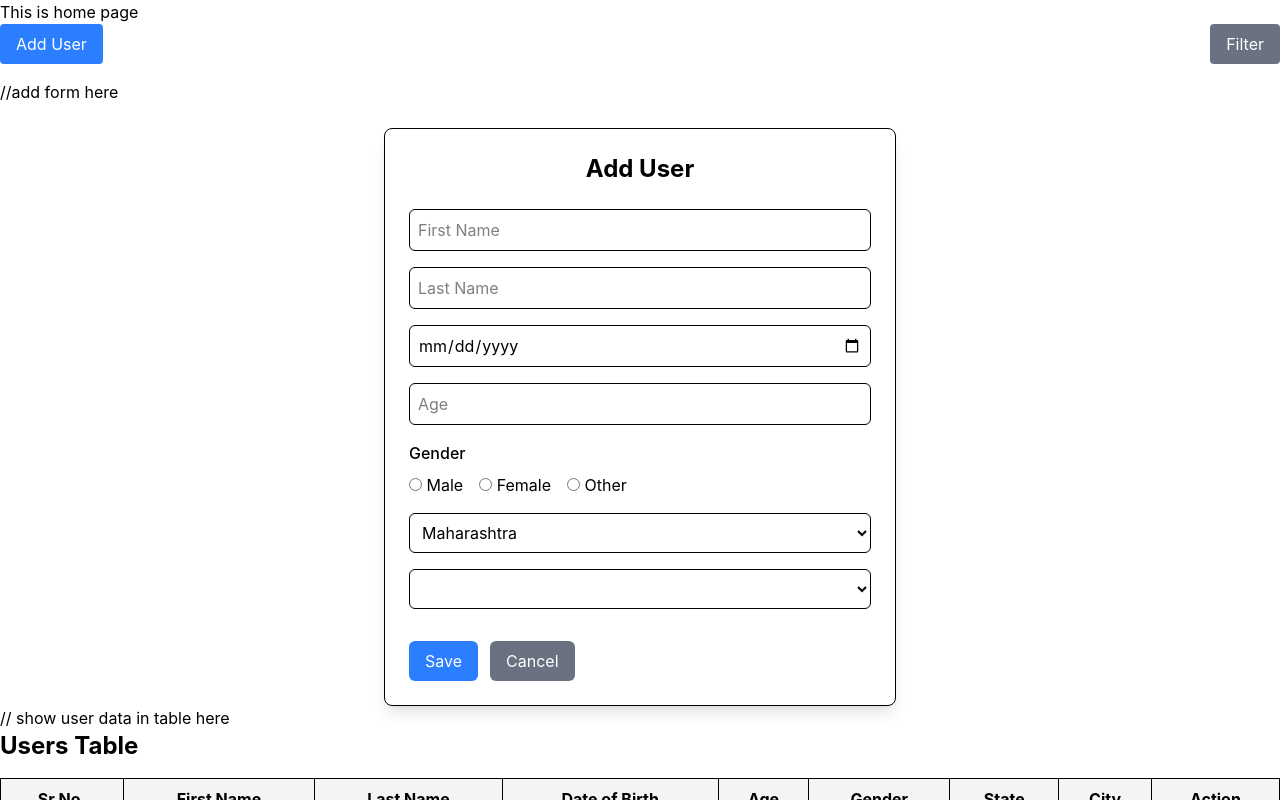
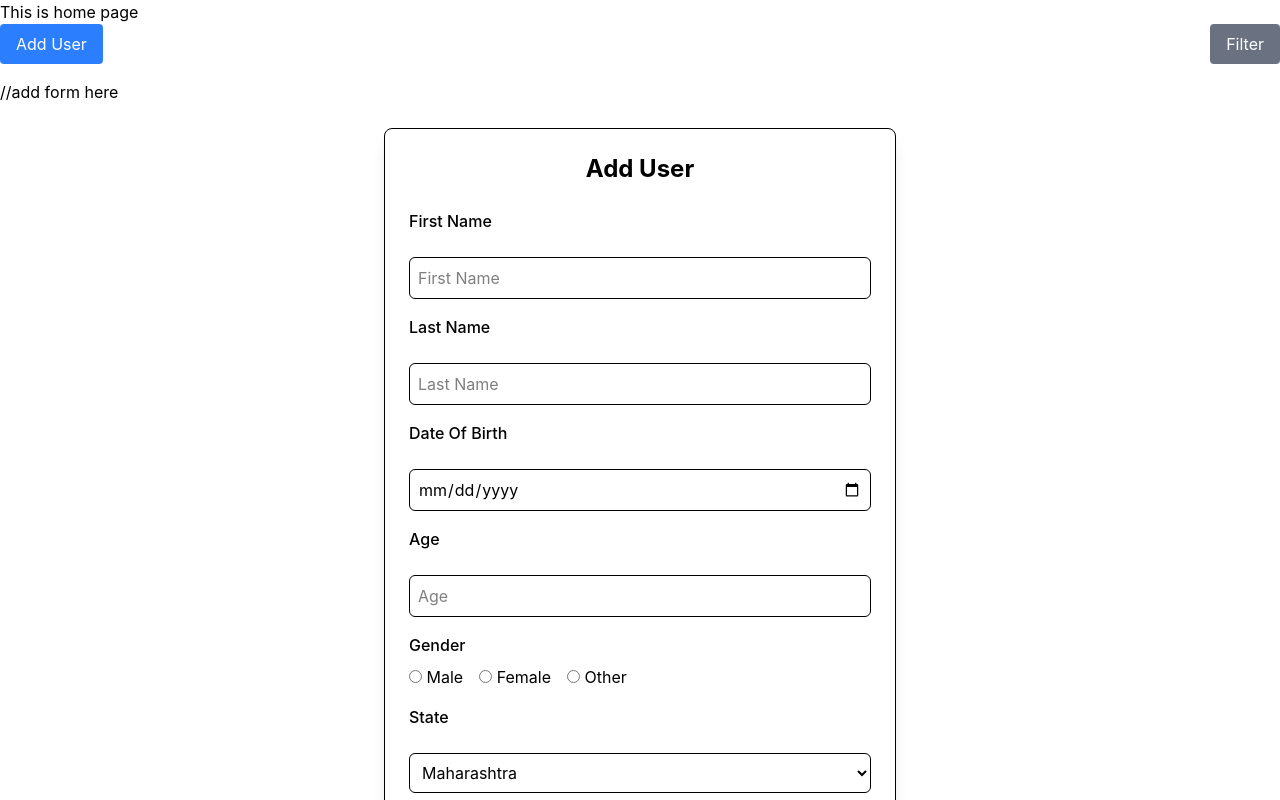
Before and after one commit to sapnamishra812/react-reudx-router, a React (Vite) app: page / in a window 1280 px wide. Both pictures are taken after a click on the button "Add User". Shown: the top 800 px of the page. Built offline with nearby package versions, Linux system fonts and the light colour scheme.

Commit message:
added validation

```diff
--- /dev/null
+++ b/src/users/customName.jsx
@@ -0,0 +1,15 @@
+function CustomName({ type, placeholder, value, onChange, className, label }) {
+  return (
+    <>
+      <label className="font-medium block mb-2">{label}</label>
+      <input
+        type={type}
+        placeholder={placeholder}
+        value={value}
+        className={className}
+        onChange={onChange}
+      />
+    </>
+  );
+}
+export default CustomName;
--- a/src/users/users.jsx
+++ b/src/users/users.jsx
@@ -1,5 +1,5 @@
 import React, { useState } from "react";
-
+import CustomName from "./customName";
 function Users() {
   const [firstName, setFirstName] = useState("");
   const [lastName, setLastName] = useState("");
@@ -11,6 +11,7 @@ function Users() {
   const [userData, setUserData] = useState([]);
   const [showForm, setShowForm] = useState(false);
   const [reset, setReset] = useState(false);
+  const [error, setError] = useState({});
 
   // click add button
   const clickToOpenForm = () => {
@@ -41,6 +42,50 @@ function Users() {
   };
   const addNewUser = (e) => {
     e.preventDefault();
+
+    //validation for firtsname
+    let newErrorMeg = {};
+    if (!firstName.trim()) {
+      newErrorMeg.firstName = "FirstName should not be empty";
+    } else if (firstName.length < 2) {
+      newErrorMeg.firstName = "Firstname should not be lessthen 2 charater";
+    } else if (firstName.length > 50) {
+      newErrorMeg.firstName =
+        "Firstname should not be greaterthane  50 charater";
+    }
+    if (!lastName.trim()) {
+      newErrorMeg.lastName = "LastName should not be empty";
+    } else if (lastName.length < 2) {
+      newErrorMeg.lastName = "LastName should not be lessthen 2 charater";
+    } else if (lastName.length > 50) {
+      newErrorMeg.lastName = "LastName should not be greaterthane  50 charater";
+    }
+
+    //dob validation
+    const todayDate = new Date();
+    const selectedDate = new Date(dob);
+
+    if (!dob.trim()) {
+      newErrorMeg.dob = "Dob is required";
+    } else if (selectedDate > todayDate) {
+      newErrorMeg.dob = "Dob should not be a future date ";
+    }
+    if (!gender) {
+      newErrorMeg.gender = "Gender is required";
+    }
+    if (!state) {
+      newErrorMeg.state = "State is required";
+    }
+    if (!city) {
+      newErrorMeg.city = "City is required";
+    }
+
+    console.log(newErrorMeg);
+    setError(newErrorMeg);
+    if (Object.keys(newErrorMeg).length > 0) {
+      return;
+    }
+
     const newUserDetailFiled = {
       Id: Math.random(),
       FirstName: firstName,
@@ -51,7 +96,7 @@ function Users() {
       State: state,
       City: city,
     };
-    console.log("newUserDetailFiled", newUserDetailFiled);
+    //console.log("newUserDetailFiled", newUserDetailFiled);
     setUserData([...userData, newUserDetailFiled]);
 
     resetForm();
@@ -86,7 +131,7 @@ function Users() {
       { id: 3, name: "vadodara", Label: "Vadodara" },
     ],
   };
-  const notFutureDateSelect = new Date().toISOString().split("T")[0];
+  // const notFutureDateSelect = new Date().toISOString().split("T")[0];
   return (
     <>
       {/* Top Section */}
@@ -112,31 +157,70 @@ function Users() {
             <h2 className="text-2xl font-bold mb-6 text-center">Add User</h2>
 
             <div className="grid grid-cols-1 gap-4">
-              <input
+              <CustomName
+                label={"First Name"}
                 type="text"
                 placeholder="First Name"
                 value={firstName}
                 onChange={onFirstNameChange}
                 className="border rounded-md p-2 focus:outline-none focus:ring-2 focus:ring-blue-500"
               />
+              {error.firstName && (
+                <p className="text-red-500 text-sm">{error.firstName}</p>
+              )}
+              {/* <input
+                type="text"
+                placeholder="First Name"
+                value={firstName}
+                onChange={onFirstNameChange}
+                className="border rounded-md p-2 focus:outline-none focus:ring-2 focus:ring-blue-500"
+              /> */}
 
-              <input
+              {/* <input
+                type="text"
+                placeholder="Last Name"
+                value={lastName}
+                onChange={onLastNameChange}
+                className="border rounded-md p-2 focus:outline-none focus:ring-2 focus:ring-blue-500"
+              /> */}
+              <CustomName
+                label={"Last Name"}
                 type="text"
                 placeholder="Last Name"
                 value={lastName}
                 onChange={onLastNameChange}
                 className="border rounded-md p-2 focus:outline-none focus:ring-2 focus:ring-blue-500"
               />
+              {error.lastName && (
+                <p className="text-red-500 text-sm">{error.lastName}</p>
+              )}
 
-              <input
+              {/* <input
                 type="date"
                 value={dob}
                 onChange={onDOBChange}
-                max={notFutureDateSelect}
+                // max={notFutureDateSelect}
+                className="border rounded-md p-2 focus:outline-none focus:ring-2 focus:ring-blue-500"
+              /> */}
+              <CustomName
+                label={"Date Of Birth"}
+                type="date"
+                value={dob}
+                onChange={onDOBChange}
+                // max={notFutureDateSelect}
                 className="border rounded-md p-2 focus:outline-none focus:ring-2 focus:ring-blue-500"
               />
+              {error.dob && <p className="text-red-500 text-sm">{error.dob}</p>}
 
-              <input
+              {/* <input
+                type="number"
+                placeholder="Age"
+                value={age}
+                onChange={onAgeChange}
+                className="border rounded-md p-2 focus:outline-none focus:ring-2 focus:ring-blue-500"
+              /> */}
+              <CustomName
+                label={"Age"}
                 type="number"
                 placeholder="Age"
                 value={age}
@@ -181,7 +265,11 @@ function Users() {
                   </label>
                 </div>
               </div>
+              {error.gender && (
+                <p className="text-red-500 text-sm">{error.gender}</p>
+              )}
 
+              <label className="font-medium block mb-2">State</label>
               <select
                 value={state}
                 onChange={onStateChange}
@@ -192,9 +280,12 @@ function Users() {
                 <option value="2">Gujarat</option> */}
                 {stateOptions.map((state) => {
                   return <option value={state.name}>{state.label}</option>;
-                })}
+                })}{" "}
               </select>
-
+              {error.state && (
+                <p className="text-red-500 text-sm">{error.state}</p>
+              )}
+              <label className="font-medium block mb-2">City</label>
               <select
                 value={city}
                 onChange={(e) => setCity(e.target.value)}
@@ -206,7 +297,9 @@ function Users() {
                   </option>
                 ))}
               </select>
-
+              {error.city && (
+                <p className="text-red-500 text-sm">{error.city}</p>
+              )}
               <div className="flex gap-3 mt-4">
                 <button
                   type="submit"
```
